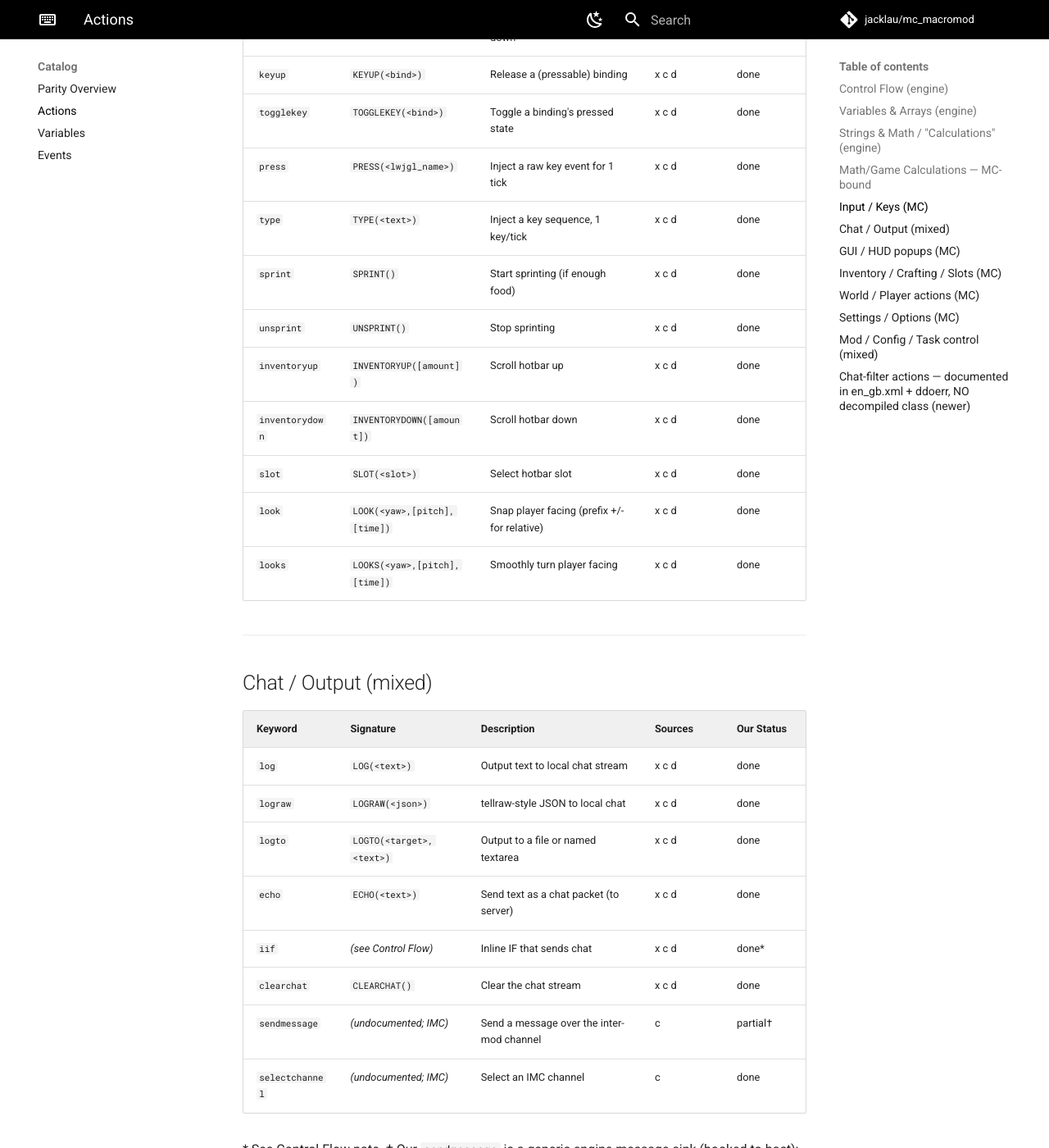
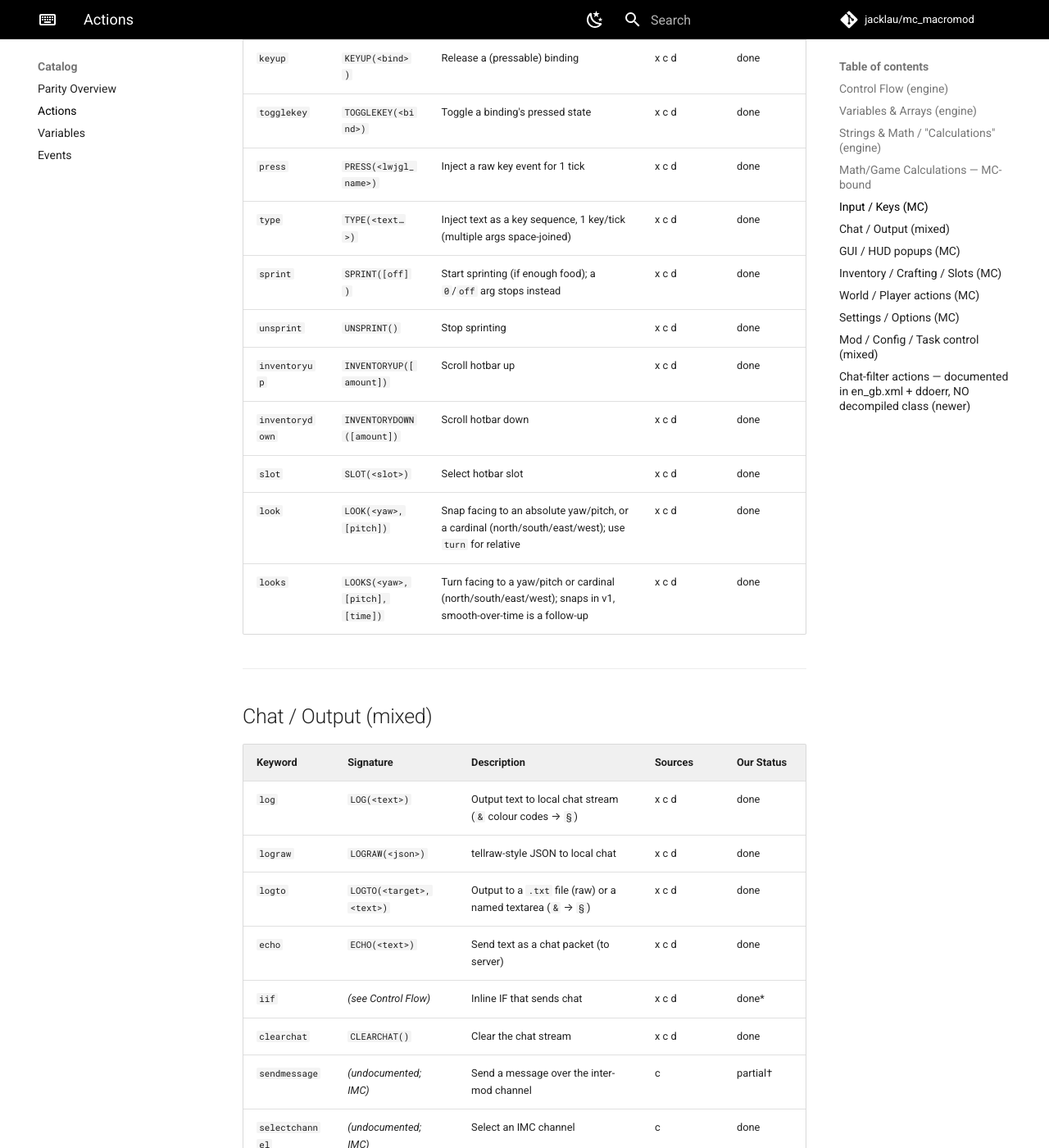
Before and after one commit to jackulau/MacroKeybindMod, an MkDocs documentation site: the page built from docs/catalog/ACTIONS.md, in a window 1280 px wide and 1400 px high, scrolled down 5814 px. Shown: the whole window at 82% size. Built offline with MkDocs 1.6.1 and Material for MkDocs 9.7.7, drawn with Linux system fonts in a browser that asks for light colours; nearby versions of some CDN libraries; library files that are not in the unit come from our copies; comment, search, counter and statistics services are not loaded; some of the changed text lies outside the part shown.

Commit message:
Correct ACTIONS.md look and looks claims and document new arg behaviors
The look row claimed prefix +/- relative and a time param, neither of which the engine does (look is absolute raw-MC-yaw; relative is the separate turn action); the looks row claimed it smoothly turns when it snaps in v1. Both now document the absolute yaw/pitch plus cardinal (north/south/east/west) forms added in goal 039, and looks notes that smooth-over-time is a follow-up. Also document sprint([off]), type multi-arg space-join, and the ampersand colour-code conversion on log/logto/title/toast/popupmessage from goal 040.

Goal: 041-chatfilter-keyword-and-doc-accuracy (deliverable 2)

```diff
--- a/docs/catalog/ACTIONS.md
+++ b/docs/catalog/ACTIONS.md
@@ -119,14 +119,14 @@ Legend in Sources column: `x`=xml, `c`=class, `d`=ddoerr. `[HIDDEN]` = `hidden="
 | `keyup` | `KEYUP(<bind>)` | Release a (pressable) binding | x c d | done |
 | `togglekey` | `TOGGLEKEY(<bind>)` | Toggle a binding's pressed state | x c d | done |
 | `press` | `PRESS(<lwjgl_name>)` | Inject a raw key event for 1 tick | x c d | done |
-| `type` | `TYPE(<text>)` | Inject a key sequence, 1 key/tick | x c d | done |
-| `sprint` | `SPRINT()` | Start sprinting (if enough food) | x c d | done |
+| `type` | `TYPE(<text…>)` | Inject text as a key sequence, 1 key/tick (multiple args space-joined) | x c d | done |
+| `sprint` | `SPRINT([off])` | Start sprinting (if enough food); a `0`/`off` arg stops instead | x c d | done |
 | `unsprint` | `UNSPRINT()` | Stop sprinting | x c d | done |
 | `inventoryup` | `INVENTORYUP([amount])` | Scroll hotbar up | x c d | done |
 | `inventorydown` | `INVENTORYDOWN([amount])` | Scroll hotbar down | x c d | done |
 | `slot` | `SLOT(<slot>)` | Select hotbar slot | x c d | done |
-| `look` | `LOOK(<yaw>,[pitch],[time])` | Snap player facing (prefix +/- for relative) | x c d | done |
-| `looks` | `LOOKS(<yaw>,[pitch],[time])` | Smoothly turn player facing | x c d | done |
+| `look` | `LOOK(<yaw>,[pitch])` | Snap facing to an absolute yaw/pitch, or a cardinal (north/south/east/west); use `turn` for relative | x c d | done |
+| `looks` | `LOOKS(<yaw>,[pitch],[time])` | Turn facing to a yaw/pitch or cardinal (north/south/east/west); snaps in v1, smooth-over-time is a follow-up | x c d | done |
 
 ---
 
@@ -134,9 +134,9 @@ Legend in Sources column: `x`=xml, `c`=class, `d`=ddoerr. `[HIDDEN]` = `hidden="
 
 | Keyword | Signature | Description | Sources | Our Status |
 |---|---|---|---|---|
-| `log` | `LOG(<text>)` | Output text to local chat stream | x c d | done |
+| `log` | `LOG(<text>)` | Output text to local chat stream (`&` colour codes → `§`) | x c d | done |
 | `lograw` | `LOGRAW(<json>)` | tellraw-style JSON to local chat | x c d | done |
-| `logto` | `LOGTO(<target>,<text>)` | Output to a file or named textarea | x c d | done |
+| `logto` | `LOGTO(<target>,<text>)` | Output to a `.txt` file (raw) or a named textarea (`&` → `§`) | x c d | done |
 | `echo` | `ECHO(<text>)` | Send text as a chat packet (to server) | x c d | done |
 | `iif` | *(see Control Flow)* | Inline IF that sends chat | x c d | done* |
 | `clearchat` | `CLEARCHAT()` | Clear the chat stream | x c d | done |
@@ -154,9 +154,9 @@ Legend in Sources column: `x`=xml, `c`=class, `d`=ddoerr. `[HIDDEN]` = `hidden="
 | `gui` | `GUI([name])` | Show/hide a vanilla GUI screen | x c d | done |
 | `showgui` | `SHOWGUI(<screen>,[esc_screen])` | Show a custom GUI screen | x c d | done |
 | `bindgui` | `BINDGUI(<slot>,<screen>)` | Bind a custom screen to a slot | x c d | done |
-| `popupmessage` | `POPUPMESSAGE(<message>,[animate])` | Message in the action-bar area | x c d | done |
-| `title` | `TITLE([title],[subtitle],[in],[show],[out])` | Show a custom title/subtitle | x c d | done |
-| `toast` | `TOAST(<type>,<icon>,<text1>,<text2>,[ticks])` | Custom toast popup | x c d | done |
+| `popupmessage` | `POPUPMESSAGE(<message>,[animate])` | Message in the action-bar area (`&` → `§`) | x c d | done |
+| `title` | `TITLE([title],[subtitle],[in],[show],[out])` | Show a custom title/subtitle (`&` → `§`) | x c d | done |
+| `toast` | `TOAST(<type>,<icon>,<text1>,<text2>,[ticks])` | Custom toast popup (`&` → `§`) | x c d | done |
 | `achievementget` | `ACHIEVEMENTGET(<text>,[itemid[:damage]])` | Advancement-toast popup (undocumented in ddoerr) | x c | done |
 | `setlabel` | `SETLABEL(<labelname>,<text>,[binding])` | Set a custom-GUI label text/binding | x c d | done |
 | `getproperty` | `GETPROPERTY(<control>,<property>)` | Read a custom-GUI control property | x c d | done |
```
